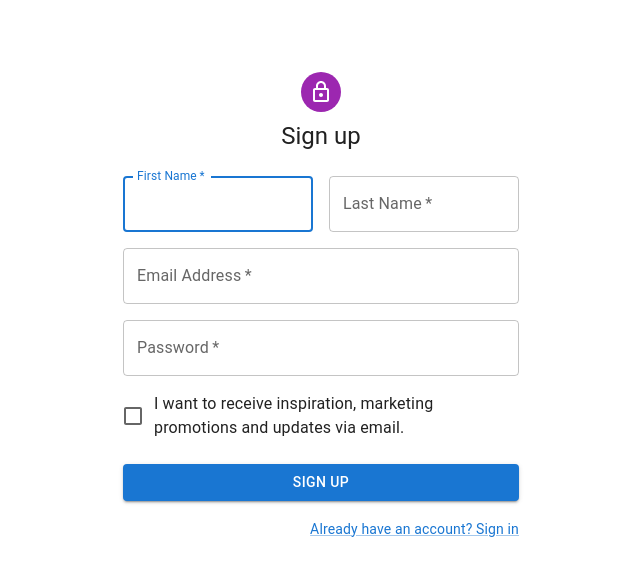
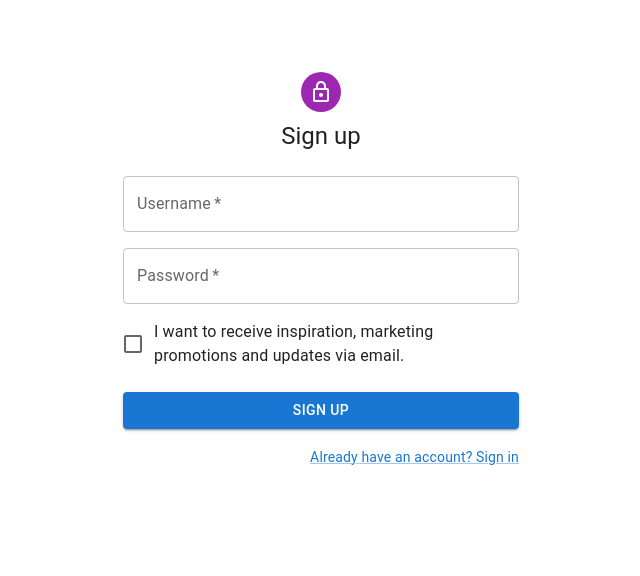
Before and after one commit to DongqiaoHe/bobobobo_hackathon, a React (Create React App) app in the folder bobobobo_frontend/: page /register in a window 1280 px wide. Shown: the top 576 px of the page, without its empty margins (319-959 px from the left). Built offline with nearby package versions, Linux system fonts and the light colour scheme; the HTML template or start-up script is replaced by a standard one.

Commit message:
add user api and change login signup files

```diff
--- a/bobobobo_frontend/package.json
+++ b/bobobobo_frontend/package.json
@@ -14,6 +14,8 @@
     "@types/node": "^16.18.54",
     "@types/react": "^18.2.22",
     "@types/react-dom": "^18.2.7",
+    "axios": "^1.5.0",
+    "http-status-codes": "^2.3.0",
     "markdown-to-jsx": "^7.3.2",
     "react": "^18.2.0",
     "react-dom": "^18.2.0",
--- a/bobobobo_frontend/src/component/login/Login.tsx
+++ b/bobobobo_frontend/src/component/login/Login.tsx
@@ -9,7 +9,6 @@ import Paper from '@mui/material/Paper'
 import Box from '@mui/material/Box'
 import Grid from '@mui/material/Grid'
 import Typography from '@mui/material/Typography'
-import { createTheme, ThemeProvider } from '@mui/material/styles'
 
 function Copyright(props: any) {
   return (
@@ -28,9 +27,6 @@ function Copyright(props: any) {
   )
 }
 
-// TODO remove, this demo shouldn't need to reset the theme.
-const defaultTheme = createTheme()
-
 export default function Login() {
   const handleSubmit = (event: React.FormEvent<HTMLFormElement>) => {
     event.preventDefault()
@@ -42,7 +38,6 @@ export default function Login() {
   }
 
   return (
-    <ThemeProvider theme={defaultTheme}>
   <Grid container component="main" sx={{ height: '100vh' }}>
     <CssBaseline />
     <Grid
@@ -82,10 +77,10 @@ export default function Login() {
             margin="normal"
             required
             fullWidth
-                id="email"
-                label="Email Address"
-                name="email"
-                autoComplete="email"
+            id="username"
+            label="Username"
+            name="username"
+            autoComplete="username"
             autoFocus
           />
           <TextField
@@ -111,7 +106,7 @@ export default function Login() {
           </Button>
           <Grid container>
             <Grid item xs>
-                  <Link href="src/component/login/Login#" variant="body2">
+              <Link href="/" variant="body2">
                 Forgot password?
               </Link>
             </Grid>
@@ -126,6 +121,5 @@ export default function Login() {
       </Box>
     </Grid>
   </Grid>
-    </ThemeProvider>
   )
 }
--- a/bobobobo_frontend/src/component/signup/SignUp.tsx
+++ b/bobobobo_frontend/src/component/signup/SignUp.tsx
@@ -1,4 +1,5 @@
 import * as React from 'react';
+import { StatusCodes } from 'http-status-codes';
 import Avatar from '@mui/material/Avatar';
 import Button from '@mui/material/Button';
 import CssBaseline from '@mui/material/CssBaseline';
@@ -11,16 +12,58 @@ import Box from '@mui/material/Box';
 import LockOutlinedIcon from '@mui/icons-material/LockOutlined';
 import Typography from '@mui/material/Typography';
 import Container from '@mui/material/Container';
+import {signup} from '../../utils/userApi';
+import {useState} from "react";
 
 export default function SignUp() {
-    const handleSubmit = (event: React.FormEvent<HTMLFormElement>) => {
-        event.preventDefault();
-        const data = new FormData(event.currentTarget);
-        console.log({
-            email: data.get('email'),
-            password: data.get('password'),
-        });
-    };
+    const [warning, setWarning] = useState({
+        shown: false,
+        message: '',
+    });
+    const [success, setSucces] = useState({
+        shown: false,
+        message: '',
+    });
+    const [loading, setLoading] = useState({
+        shown: false,
+        message: '',
+    });
+    const handleSubmit = async (event: React.FormEvent<HTMLFormElement>) => {
+        try {
+            event.preventDefault();
+            const data = new FormData(event.currentTarget);
+            const username = data.get('username');
+            const Password = data.get('Password');
+            const signupResponse = await signup(
+                username !== null ? username.toString() : '',
+                Password !== null ? Password.toString() : '',
+            );
+            if (signupResponse.status === StatusCodes.OK) {
+                setSucces({
+                    shown: true,
+                    message: 'Your account is created.',
+                });
+            }
+        } catch (error: any) {
+            if (error.response) {
+                setLoading({
+                    shown: false,
+                    message: '',
+                });
+                if (error.response.status === StatusCodes.METHOD_NOT_ALLOWED) {
+                    setWarning({
+                        shown: true,
+                        message: '',
+                    });
+                }
+            } else {
+                setWarning({
+                    shown: true,
+                    message: 'Oops! Something went wrong.',
+                });
+            }
+        }
+    }
 
     return (
         <Container component="main" maxWidth="xs">
@@ -41,35 +84,14 @@ export default function SignUp() {
                 </Typography>
                 <Box component="form" noValidate onSubmit={handleSubmit} sx={{ mt: 3 }}>
                     <Grid container spacing={2}>
-                        <Grid item xs={12} sm={6}>
-                            <TextField
-                                autoComplete="given-name"
-                                name="firstName"
-                                required
-                                fullWidth
-                                id="firstName"
-                                label="First Name"
-                                autoFocus
-                            />
-                        </Grid>
-                        <Grid item xs={12} sm={6}>
-                            <TextField
-                                required
-                                fullWidth
-                                id="lastName"
-                                label="Last Name"
-                                name="lastName"
-                                autoComplete="family-name"
-                            />
-                        </Grid>
                         <Grid item xs={12}>
                             <TextField
                                 required
                                 fullWidth
-                                id="email"
-                                label="Email Address"
-                                name="email"
-                                autoComplete="email"
+                                id="username"
+                                label="Username"
+                                name="username"
+                                autoComplete="username"
                             />
                         </Grid>
                         <Grid item xs={12}>
--- /dev/null
+++ b/bobobobo_frontend/src/utils/userApi.tsx
@@ -0,0 +1,31 @@
+import axios from 'axios';
+
+const baseUrl = 'http://localhost:8080';
+
+axios.interceptors.request.use(
+    async (config) => {
+        if (localStorage.getItem('accessToken')) {
+            // eslint-disable-next-line no-param-reassign
+            config.headers.Authorization = `Bearer ${localStorage.getItem('accessToken')}`;
+        }
+        return config;
+    },
+    (error) => Promise.reject(error),
+);
+
+axios.interceptors.response.use(
+    (res: any) => res,
+    (error: any) => {
+        const status = error.response ? error.response.status : null;
+        if (status === 406) {
+            localStorage.clear();
+            window.location.replace('/');
+        }
+        if (status === 403) {
+            window.location.replace('/forbidden');
+        }
+        return Promise.reject(error);
+    },
+);
+
+export const signup = (username:string, Password:string) => axios.post(`${baseUrl}/user/register`, {username, Password});
```
Also changed, not shown: 2 other files (tests, documents, lock files or other folders). Lines whose indentation alone changed are shown as unchanged.
